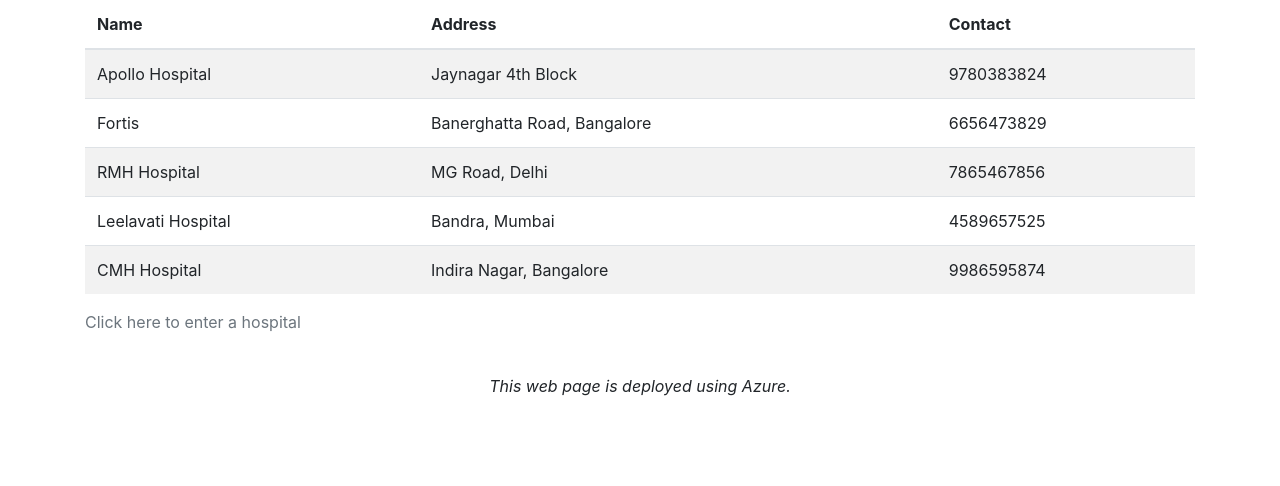
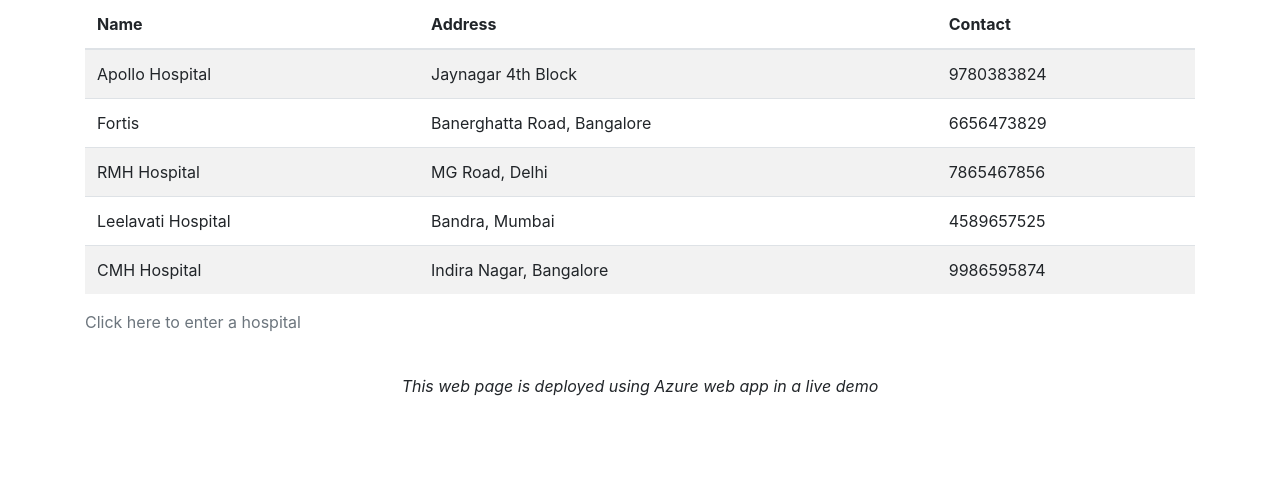
Before and after one commit to mbuorg/samplepython, a Flask app: page / in a window 1280 px wide. Shown: the part 137-623 px from the top of the page. Run offline with Flask 2, Linux system fonts and the light colour scheme; data comes from the database, SQL or seed files in the repository; some libraries are stand-ins or nearby versions.

Commit message:
Update index.html

```diff
--- a/templates/index.html
+++ b/templates/index.html
@@ -23,5 +23,5 @@
     </table>
     <a class="text-secondary text-center" href="add">Click here to enter a hospital</a>
     <p>&nbsp;</p>
-    <p class="font-italic text-center">This web page is deployed using Azure.</p>
+    <p class="font-italic text-center">This web page is deployed using Azure web app in a live demo</p>
 {% endblock %}
```
